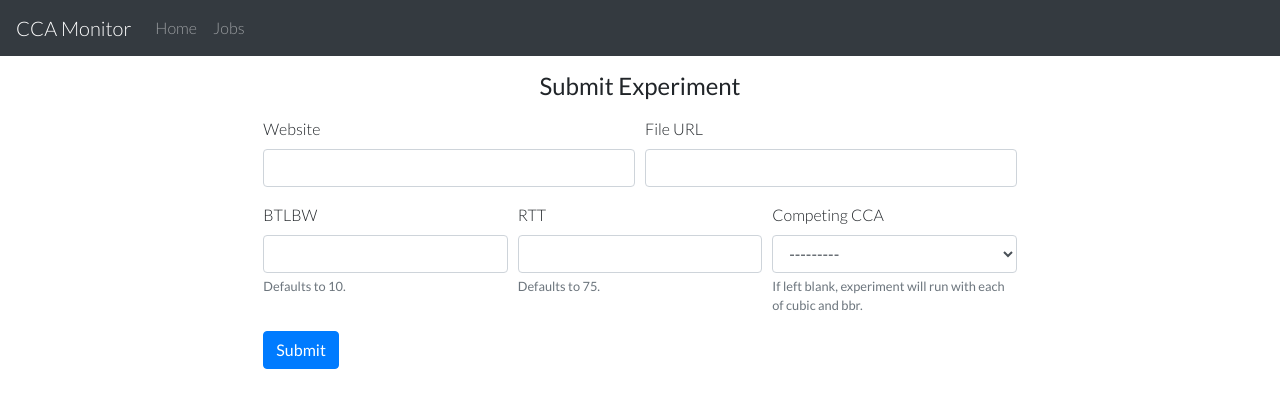
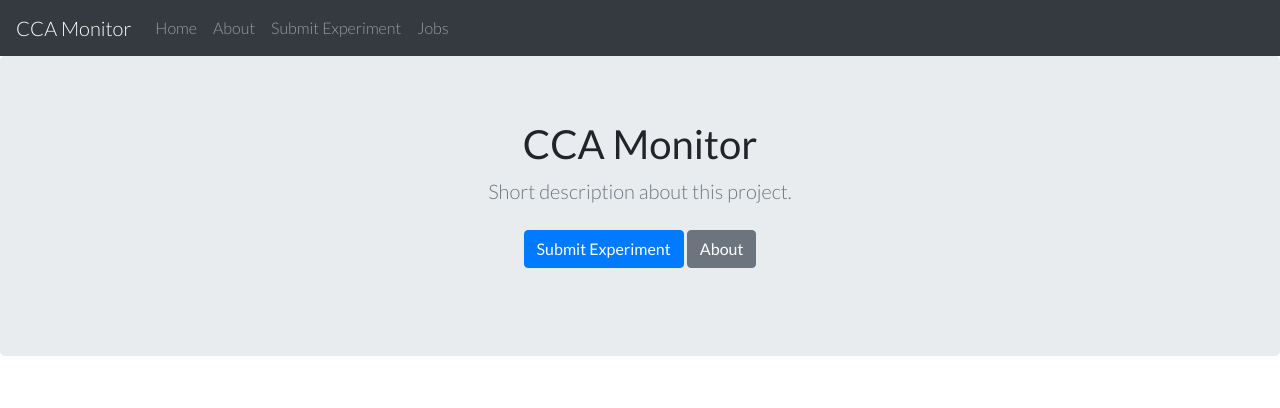
Before and after one commit to cmu-snap/themis-backend, a Django app: page / in a window 1280 px wide. Shown: the top 408 px of the page. Run offline with Django 3.2, Linux system fonts and the light colour scheme; data that the repository does not hold is empty; parts of the project's set-up code (start-up, migrations or seed data) failed here and were passed over; some libraries are stand-ins or nearby versions.

Commit message:
Create page to display graphs

```diff
--- a/webapps/ccamonitor/models.py
+++ b/webapps/ccamonitor/models.py
@@ -20,6 +20,8 @@ class Experiment(models.Model):
 class Graph(models.Model):
     exp = models.ForeignKey(Experiment, on_delete=models.CASCADE)
     graph = models.FileField(upload_to='graphics')
+    competing_ccalg = models.CharField(max_length=5)
+
 
 class Job(models.Model):
     TESTS = (
--- /dev/null
+++ b/webapps/ccamonitor/templates/ccamonitor/home.html
@@ -0,0 +1,31 @@
+{% extends "ccamonitor/navbar.html" %}
+{% load staticfiles %}
+{% block page-content %}
+
+
+<section class="jumbotron text-center">
+    <div class="container">
+        <h1 class="jumbotron-heading">CCA Monitor</h1>
+        <p class="lead text-muted">Short description about this project.</p>
+        <p>
+            <a href="{% url 'queue-experiment' %}" class="btn btn-primary my-2">Submit Experiment</a>
+            <a href="#" class="btn btn-secondary my-2">About</a>
+        </p>
+    </div>
+</section>
+
+<div class="row">
+    {% for graph in graphs %}
+        {% if graph.graph %}
+        <div class="col-md-4">
+            <div class="card mb-4">
+                <img src="{{ graph.graph.url }}" class="img-responsive">
+                <div class="card-body">
+                    <div class="card-title text-center">{{graph.exp.website}} vs {{graph.competing_ccalg}}</div>
+                </div>
+            </div>
+        </div>
+        {% endif %}
+    {% endfor %}
+</div>
+{% endblock %}
--- a/webapps/ccamonitor/templates/ccamonitor/list_jobs.html
+++ b/webapps/ccamonitor/templates/ccamonitor/list_jobs.html
@@ -2,7 +2,7 @@
 {% load tz %}
 {% load staticfiles %}
 {% block page-content %}
-<div class="mx-3">
+<div class="p-md-4">
     <h4>Jobs</h4>
     <table class="table">
         <thead>
--- a/webapps/ccamonitor/templates/ccamonitor/navbar.html
+++ b/webapps/ccamonitor/templates/ccamonitor/navbar.html
@@ -1,7 +1,7 @@
 {% extends "ccamonitor/base.html" %}
 {% load staticfiles %}
 {% block content %}
-<nav class="navbar navbar-expand-md navbar-dark bg-dark mb-3">
+<nav class="navbar navbar-expand-md navbar-dark bg-dark">
     <a class="navbar-brand" href="/">CCA Monitor</a>
     <button class="navbar-toggler" type="button" data-toggle="collapse" data-target="#navbarContent" aria-controls="navbarContent" aria-expanded="false" aria-label="Toggle navigation">
         <span class="navbar-toggler-icon"></span>
@@ -13,6 +13,12 @@
                 <a class="nav-link" href="/">Home</a>
             </li>
             <li class="nav-item">
+                <a class="nav-link" href="#">About</a>
+            </li>
+            <li class="nav-item">
+                <a class="nav-link" href="{% url 'queue-experiment' %}">Submit Experiment</a>
+            </li>
+            <li class="nav-item">
                 <a class="nav-link" href="{% url 'list-jobs' %}">Jobs</a>
             </li>
         </ul>
--- a/webapps/ccamonitor/templates/ccamonitor/queue.html
+++ b/webapps/ccamonitor/templates/ccamonitor/queue.html
@@ -1,8 +1,8 @@
 {% extends "ccamonitor/navbar.html" %}
 {% load staticfiles %}
 {% block page-content %}
-<div class="horizontal-center">
-    <h4 class="mb-3">Submit Experiment</h4>
+<div class="horizontal-center py-md-4">
+    <h3 class="mb-3">Submit Experiment</h3>
     <form action="{% url 'queue-experiment' %}" method="post">
         <div class="form-row">
             <div class="form-group col">
--- a/webapps/ccamonitor/views.py
+++ b/webapps/ccamonitor/views.py
@@ -10,8 +10,8 @@ import json, uuid
 MAX_TRIES = 3
 
 def index(request):
-    context = {'form': ExperimentForm()}
-    return render(request, 'ccamonitor/queue.html', context)
+    context = {'graphs': Graph.objects.all()}
+    return render(request, 'ccamonitor/home.html', context)
 
 def check_experiment(job, exp, status):
     job.status = status
@@ -81,10 +81,10 @@ def get_metrics(exp_name):
 
 @django_rq.job('low')
 def create_graph(inputs):
-    paths = make_plot(inputs['website'], ccalg, str(inputs['exp_id']))
+    paths = make_plot(inputs['website'], inputs['ccalgs'], str(inputs['exp_id']))
     exp = Experiment.objects.get(exp_id=inputs['exp_id'])
-    for path in paths:
-        graph = Graph.objects.create(exp=exp)
+    for (path, ccalg) in zip(paths, inputs['ccalgs']):
+        graph = Graph.objects.create(exp=exp, competing_ccalg=ccalg)
         graph.graph.name = path
         graph.save()
 
@@ -142,7 +142,7 @@ def queue_experiment(request):
                     job.job_id = rq_job.get_id()
                     job.save()
 
-    return redirect('index')
+    return render(request, 'ccamonitor/queue.html', context)
 
 def list_jobs(request):
     jobs = Job.objects.all().order_by('-request_date')
--- a/webapps/webapps/settings.py
+++ b/webapps/webapps/settings.py
@@ -150,3 +150,6 @@ USE_TZ = True
 # https://docs.djangoproject.com/en/2.1/howto/static-files/
 
 STATIC_URL = '/static/'
+
+MEDIA_URL = '/media/'
+MEDIA_ROOT = os.path.join(BASE_DIR, 'media')
--- a/webapps/webapps/urls.py
+++ b/webapps/webapps/urls.py
@@ -15,9 +15,12 @@ Including another URLconf
 """
 from django.contrib import admin
 from django.urls import include, path
+from django.contrib.staticfiles.urls import static
+from django.conf import settings
 
 urlpatterns = [
     path('', include('ccamonitor.urls')),
     path('admin/', admin.site.urls),
     path('django-rq/', include('django_rq.urls')),
 ]
+urlpatterns += static(settings.MEDIA_URL, document_root=settings.MEDIA_ROOT)
```
